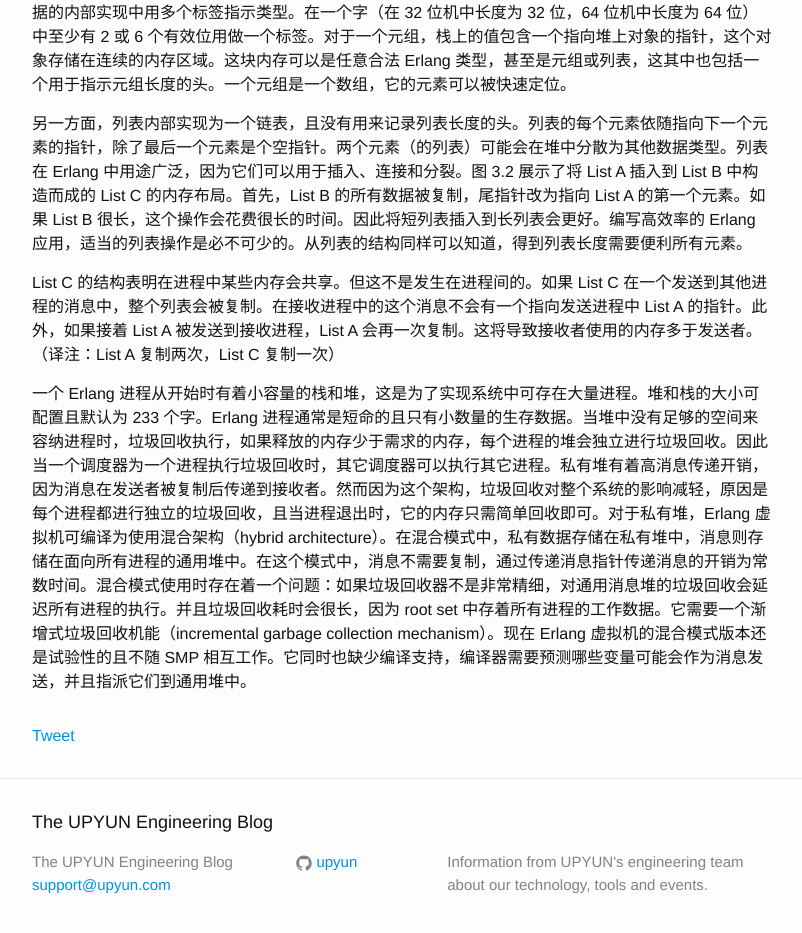
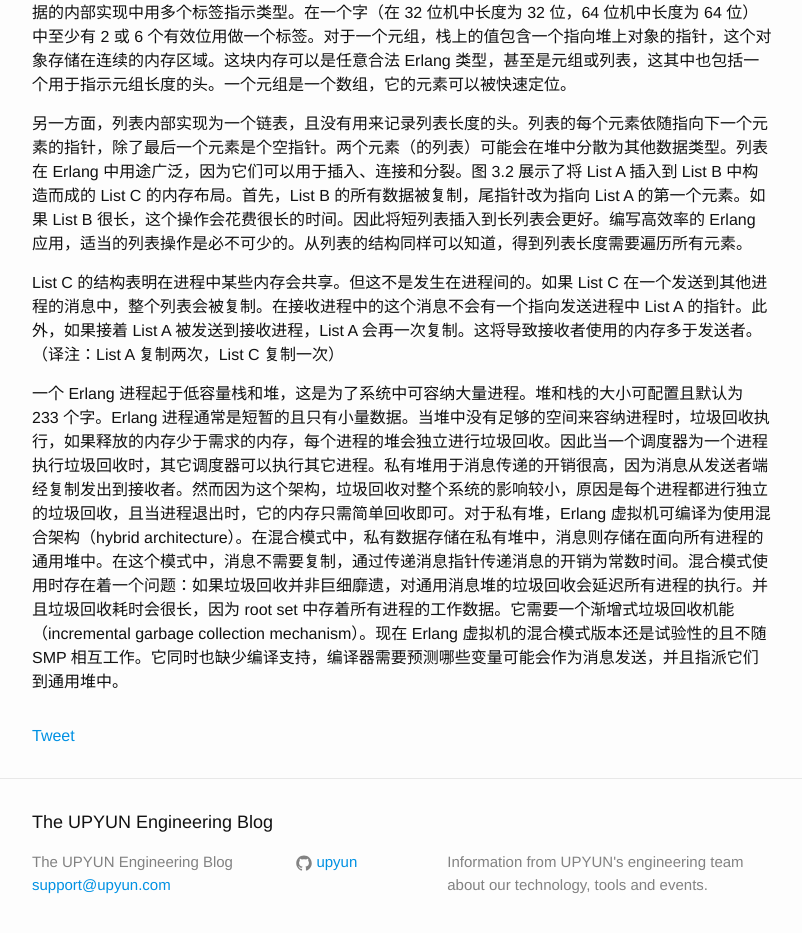
Before and after one commit to upyun/upyun.github.io, a Jekyll site: the page built from _posts/2015-11-27-erlang-runtime-system.markdown, in a window 1280 px wide and 1400 px high, scrolled down 1207 px. Shown: the part 444-1377 px from the top of the window, without its empty margins (238-1040 px from the left). Built offline with Jekyll 4.4.1, drawn with Linux system fonts in a browser that asks for light colours; comment, search, counter and statistics services are not loaded; some of the changed text lies outside the part shown.

Commit message:
Update 2015-11-27-erlang-runtime-system.markdown
fix some words

```diff
--- a/_posts/2015-11-27-erlang-runtime-system.markdown
+++ b/_posts/2015-11-27-erlang-runtime-system.markdown
@@ -7,9 +7,9 @@ comments: true
 
 > 原文地址： [Characterizing the Scalability of Erlang VM on Many-core Processors](http://kth.diva-portal.org/smash/get/diva2:392243/FULLTEXT01) (第三章 第 1 节)
 
-现在的 BEAM（Binary Erlang Abstract Machine）是源自 Turbo Erlang 的 Erlang 标准虚拟机。它是一种基于寄存器的抽象机。第一次实验性的实现是 1998 年 master degree project 的结果 —— SMP(parallel) VM。从 2006 年起，SMP VM 被囊括进官方发行版中。
+现在的 BEAM （Binary Erlang Abstract Machine）是源自 Turbo Erlang 的 Erlang 标准虚拟机 。它是一种基于寄存器的抽象机。第一次实验性的实现是 1998 年 master degree project 的结果 —— SMP(parallel) VM。从 2006 年起，SMP VM 被囊括进官方发行版中。
 
-SMP Erlang 虚拟机是一个多线程程序。在 Linux 上，它使用 POSIX 线程库。多个线程在一个系统进程中共享内存。Erlang 调度器是一个用于调度和执行 Erlang 进程和端口的线程。因此它既是一个调度器也是一个 worker。进程和端口的调度与执行是相互交错的。每一个调度器有一个存储着就绪的进程和与其相关端口的分散的运行队列。在多核处理器上，Erlang 虚拟机通常被配置为每核一个调度器或每个硬件线程一个调度器，如果硬件多线程受支持的话。
+SMP Erlang 虚拟机是一个多线程程序。在 Linux 上，它使用 POSIX 线程库。多个线程在一个系统进程中共享内存。Erlang 调度器是一个用于调度和执行 Erlang 进程和端口的线程。因此它既是一个调度器也是一个 worker。进程和端口的调度与执行是相互交错的。每一个调度器有一个存储就绪进程和与其相关端口的运行队列。在多核处理器上，Erlang 虚拟机通常被配置为每核一个调度器或每个硬件线程（如果硬件多线程受支持）一个调度器。
 
 Erlang 运行时提供的许多特性常常和操作系统相关，比如，内存管理、进程调度和网络。在本章其余部分，我们会介绍和分析现在 SMP 虚拟机（之前提到的 R13B）的不同部分，这些和在多核处理器上的可伸缩性息息相关，包括进程结构、消息传递、调度、同步性和内存管理。
 
@@ -27,8 +27,8 @@ Erlang 运行时提供的许多特性常常和操作系统相关，比如，内
 
 Erlang 是一门动态类型语言。一个变量在运行时与一种类型关联。变量的数据类型不能在编译期确定。数据的内部实现中用多个标签指示类型。在一个字（在 32 位机中长度为 32 位，64 位机中长度为 64 位）中至少有 2 或 6 个有效位用做一个标签。对于一个元组，栈上的值包含一个指向堆上对象的指针，这个对象存储在连续的内存区域。这块内存可以是任意合法 Erlang 类型，甚至是元组或列表，这其中也包括一个用于指示元组长度的头。一个元组是一个数组，它的元素可以被快速定位。
 
-另一方面，列表内部实现为一个链表，且没有用来记录列表长度的头。列表的每个元素依随指向下一个元素的指针，除了最后一个元素是个空指针。两个元素（的列表）可能会在堆中分散为其他数据类型。列表在 Erlang 中用途广泛，因为它们可以用于插入、连接和分裂。图 3.2 展示了将 List A 插入到 List B 中构造而成的 List C 的内存布局。首先，List B 的所有数据被复制，尾指针改为指向 List A 的第一个元素。如果 List B 很长，这个操作会花费很长的时间。因此将短列表插入到长列表会更好。编写高效率的 Erlang 应用，适当的列表操作是必不可少的。从列表的结构同样可以知道，得到列表长度需要便利所有元素。
+另一方面，列表内部实现为一个链表，且没有用来记录列表长度的头。列表的每个元素依随指向下一个元素的指针，除了最后一个元素是个空指针。两个元素（的列表）可能会在堆中分散为其他数据类型。列表在 Erlang 中用途广泛，因为它们可以用于插入、连接和分裂。图 3.2 展示了将 List A 插入到 List B 中构造而成的 List C 的内存布局。首先，List B 的所有数据被复制，尾指针改为指向 List A 的第一个元素。如果 List B 很长，这个操作会花费很长的时间。因此将短列表插入到长列表会更好。编写高效率的 Erlang 应用，适当的列表操作是必不可少的。从列表的结构同样可以知道，得到列表长度需要遍历所有元素。
 
 List C 的结构表明在进程中某些内存会共享。但这不是发生在进程间的。如果 List C 在一个发送到其他进程的消息中，整个列表会被复制。在接收进程中的这个消息不会有一个指向发送进程中 List A 的指针。此外，如果接着 List A 被发送到接收进程，List A 会再一次复制。这将导致接收者使用的内存多于发送者。（译注：List A 复制两次，List C 复制一次）
 
-一个 Erlang 进程从开始时有着小容量的栈和堆，这是为了实现系统中可存在大量进程。堆和栈的大小可配置且默认为 233 个字。Erlang 进程通常是短命的且只有小数量的生存数据。当堆中没有足够的空间来容纳进程时，垃圾回收执行，如果释放的内存少于需求的内存，每个进程的堆会独立进行垃圾回收。因此当一个调度器为一个进程执行垃圾回收时，其它调度器可以执行其它进程。私有堆有着高消息传递开销，因为消息在发送者被复制后传递到接收者。然而因为这个架构，垃圾回收对整个系统的影响减轻，原因是每个进程都进行独立的垃圾回收，且当进程退出时，它的内存只需简单回收即可。对于私有堆，Erlang 虚拟机可编译为使用混合架构（hybrid architecture）。在混合模式中，私有数据存储在私有堆中，消息则存储在面向所有进程的通用堆中。在这个模式中，消息不需要复制，通过传递消息指针传递消息的开销为常数时间。混合模式使用时存在着一个问题：如果垃圾回收器不是非常精细，对通用消息堆的垃圾回收会延迟所有进程的执行。并且垃圾回收耗时会很长，因为 root set 中存着所有进程的工作数据。它需要一个渐增式垃圾回收机能（incremental garbage collection mechanism）。现在 Erlang 虚拟机的混合模式版本还是试验性的且不随 SMP 相互工作。它同时也缺少编译支持，编译器需要预测哪些变量可能会作为消息发送，并且指派它们到通用堆中。
+一个 Erlang 进程起于低容量栈和堆，这是为了系统中可容纳大量进程。堆和栈的大小可配置且默认为 233 个字。Erlang 进程通常是短暂的且只有小量数据。当堆中没有足够的空间来容纳进程时，垃圾回收执行，如果释放的内存少于需求的内存，每个进程的堆会独立进行垃圾回收。因此当一个调度器为一个进程执行垃圾回收时，其它调度器可以执行其它进程。私有堆用于消息传递的开销很高，因为消息从发送者端经复制发出到接收者。然而因为这个架构，垃圾回收对整个系统的影响较小，原因是每个进程都进行独立的垃圾回收，且当进程退出时，它的内存只需简单回收即可。对于私有堆，Erlang 虚拟机可编译为使用混合架构（hybrid architecture）。在混合模式中，私有数据存储在私有堆中，消息则存储在面向所有进程的通用堆中。在这个模式中，消息不需要复制，通过传递消息指针传递消息的开销为常数时间。混合模式使用时存在着一个问题：如果垃圾回收并非巨细靡遗，对通用消息堆的垃圾回收会延迟所有进程的执行。并且垃圾回收耗时会很长，因为 root set 中存着所有进程的工作数据。它需要一个渐增式垃圾回收机能（incremental garbage collection mechanism）。现在 Erlang 虚拟机的混合模式版本还是试验性的且不随 SMP 相互工作。它同时也缺少编译支持，编译器需要预测哪些变量可能会作为消息发送，并且指派它们到通用堆中。
```
